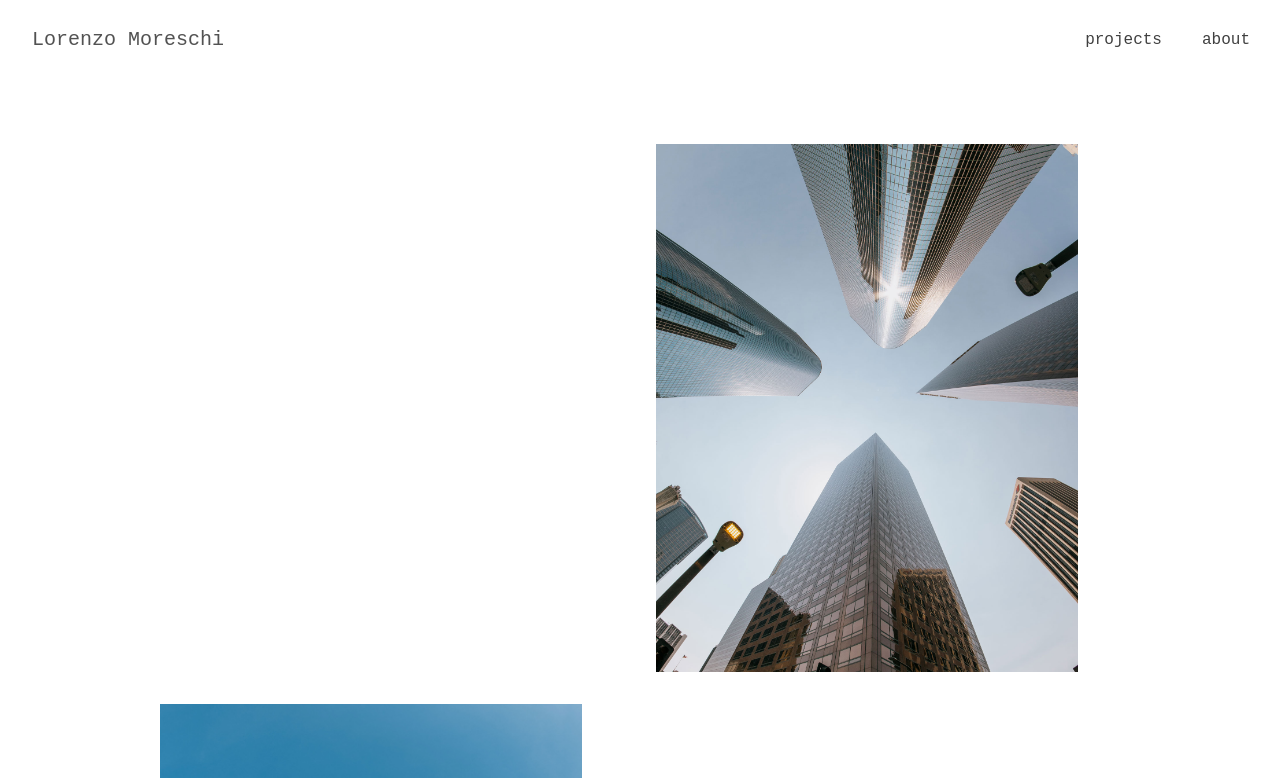
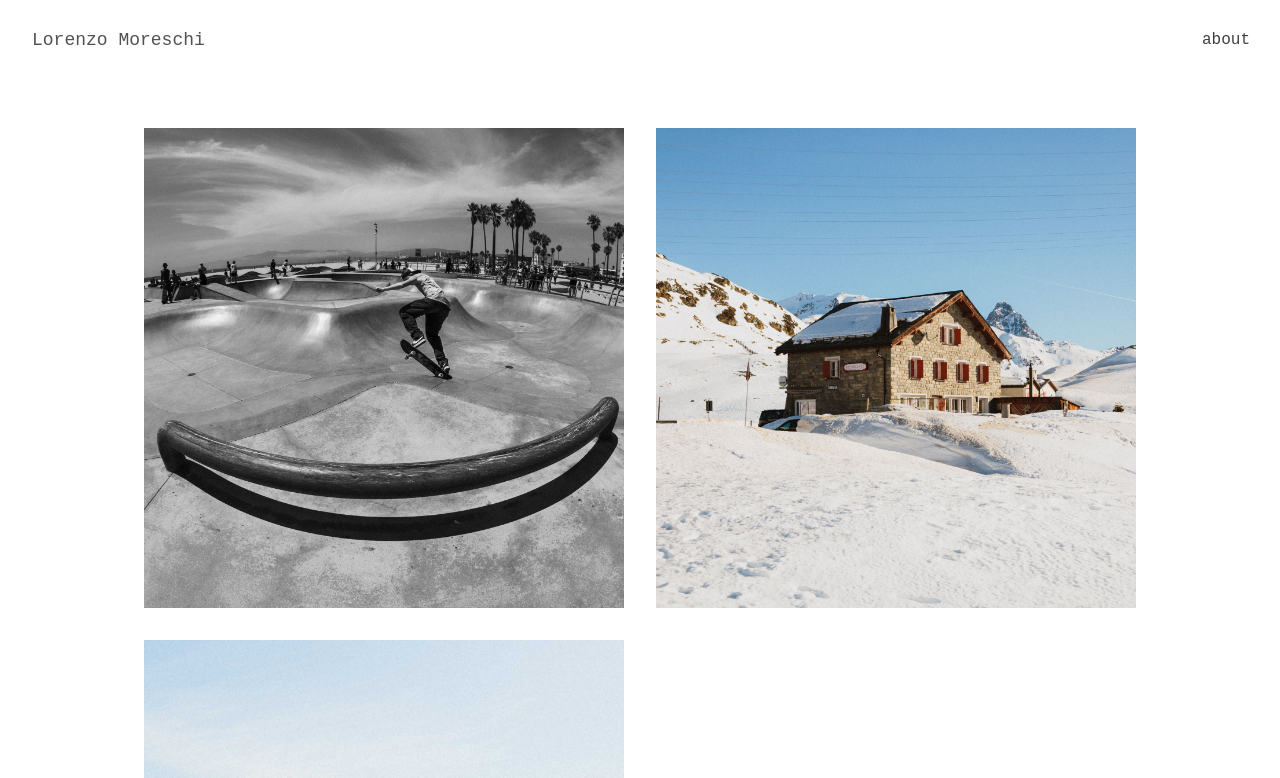
Before and after one commit to lorenzomore/portfolio, a Next.js app: page / in a window 1280 px wide. Shown: the top 778 px of the page. Built offline with nearby package versions, Linux system fonts and the light colour scheme.

Commit message:
feat: website refactor and update

```diff
--- a/app/about/page.module.css
+++ b/app/about/page.module.css
@@ -1,7 +1,7 @@
 .contentWrap{
     height: 80vh;
     display: grid;
-    align-items: center;
+    align-content: center;
     justify-content: center;
-
+    justify-items: center;
 }
--- a/app/about/page.tsx
+++ b/app/about/page.tsx
@@ -1,11 +1,25 @@
-import NavBar from '../components/NavBar/NavBar';
-import styles from './page.module.css';
-
+import NavBar from "../components/NavBar/NavBar";
+import styles from "./page.module.css";
+import nextConfig from "../../next.config.mjs";
+import Image from "next/image";
+import Link from "next/link";
 
 export default function AboutPage() {
-  return <div><NavBar idToUnderline="aboutId"/>
-    <div className={styles.contentWrap}>
-      <p>this is the about page</p>
+  return (
+    <div>
+      <NavBar idToUnderline="aboutId" />
+      <div className={styles.contentWrap}>
+        <p>©2025 Lorenzo Moreschi</p>
+        <Link target="_blank" href="https://www.instagram.com/itsmoreskk/">
+        <Image
+          style={{ marginTop: "10px" }}
+          width={16}
+          height={16}
+          src={`${nextConfig.basePath}/instagram.svg`}
+          alt="Prev"
+        />
+        </Link>
+      </div>
     </div>
-  </div>
+  );
 }
--- a/app/components/NavBar/NavBar.tsx
+++ b/app/components/NavBar/NavBar.tsx
@@ -30,7 +30,7 @@ export default function NavBar ({idToUnderline}:navProps){
         <div className={styles.navWrap}>
             <Link href="/" ><h1 className={styles.title}>Lorenzo Moreschi</h1></Link>
             <div className={styles.links}>
-                <NavMenuItem id="projectsId" href="/projectsPage" name="projects" idToUnderline={idToUnderline}/>
+                {/*<NavMenuItem id="projectsId" href="/projectsPage" name="projects" idToUnderline={idToUnderline}/>*/}
                 <NavMenuItem id="aboutId" href="/about"  name="about" idToUnderline={idToUnderline} />
 
             </div>
--- a/app/components/NavBar/Navbar.module.css
+++ b/app/components/NavBar/Navbar.module.css
@@ -1,4 +1,4 @@
-@import url('https://fonts.googleapis.com/css2?family=Courier+Prime:ital,wght@0,400;0,700;1,400;1,700&display=swap');
+
 
 .navWrap {
   height: 5rem;
@@ -10,8 +10,7 @@
 
 .title {
   /*font-family: var(--font-medium);*/
-  font-family: 'Courier New', monospace;
-  font-size: 20px;
+  font-size: 18px;
   color: #525252;
 }
 
--- a/app/globals.css
+++ b/app/globals.css
@@ -1,8 +1,6 @@
 @tailwind base;
 @tailwind components;
 @tailwind utilities;
-@import url('https://fonts.googleapis.com/css2?family=EB+Garamond&display=swap');
-@import url('https://fonts.googleapis.com/css2?family=Courier+Prime:ital,wght@0,400;0,700;1,400;1,700&display=swap');
 /*@font-face {
   font-family: "MonumentGroteskMedium";
   font-weight: 500;
@@ -25,8 +23,6 @@ body {
   background-color: #FFFFFF;
   font-family: 'Courier New', monospace;
   /*font-family: var(--font-mono);*/
-  font-style: normal;
-  font-weight: normal;
   font-size: 16px;
 }
 
--- a/app/page.tsx
+++ b/app/page.tsx
@@ -2,10 +2,11 @@ import Image from "next/image";
 import NavBar from "./components/NavBar/NavBar";
 import styles from "./page.module.css";
 import nextConfig from '../next.config.mjs';
+import ProjectsPage from "./projectsPage/page";
 
 export default function Page() {
   return (
-    <div>
+    /*<div>
       <NavBar idToUnderline=""/>
       <div className={styles.homeContenWrap}>
         <div />
@@ -30,6 +31,8 @@ export default function Page() {
           src={`${nextConfig.basePath}/images/california/venice_skate1.jpg`}
         />
       </div>
-    </div>
+    </div>*/
+    //removed homepage gallery; replaced with projects page
+    <ProjectsPage/>
   );
 }
```
Also changed, not shown: public/instagram.svg (added).
